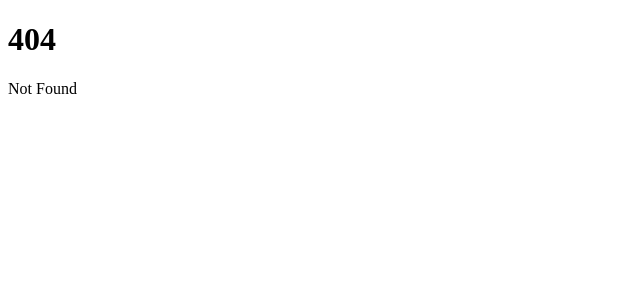
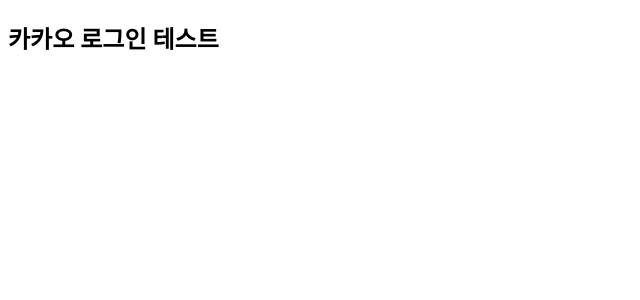
Before and after one commit to zzrudtlr/test-git-project, a SvelteKit app: page /LM/kakaologin in a window 1280 px wide. Before the commit this address had no page. Shown: the top 300 px of the page, without its empty margins (0-640 px from the left). Built offline with nearby package versions, Linux system fonts and the light colour scheme.

Commit message:
카카오 로그인추가(#4)
카카오 로그인 기능추가

```diff
--- a/package.json
+++ b/package.json
@@ -4,7 +4,7 @@
 	"version": "0.0.1",
 	"type": "module",
 	"scripts": {
-		"dev": "vite dev",
+		"dev": "vite --host 0.0.0.0 --port 8080",
 		"build": "vite build",
 		"preview": "vite preview",
 		"prepare": "svelte-kit sync || echo ''",
--- /dev/null
+++ b/src/routes/LM/kakaologin/+page.svelte
@@ -0,0 +1,6 @@
+<script>
+    console.log("카카오 로그인 테스트");
+</script>
+<h2>
+    카카오 로그인 테스트
+</h2>
```
